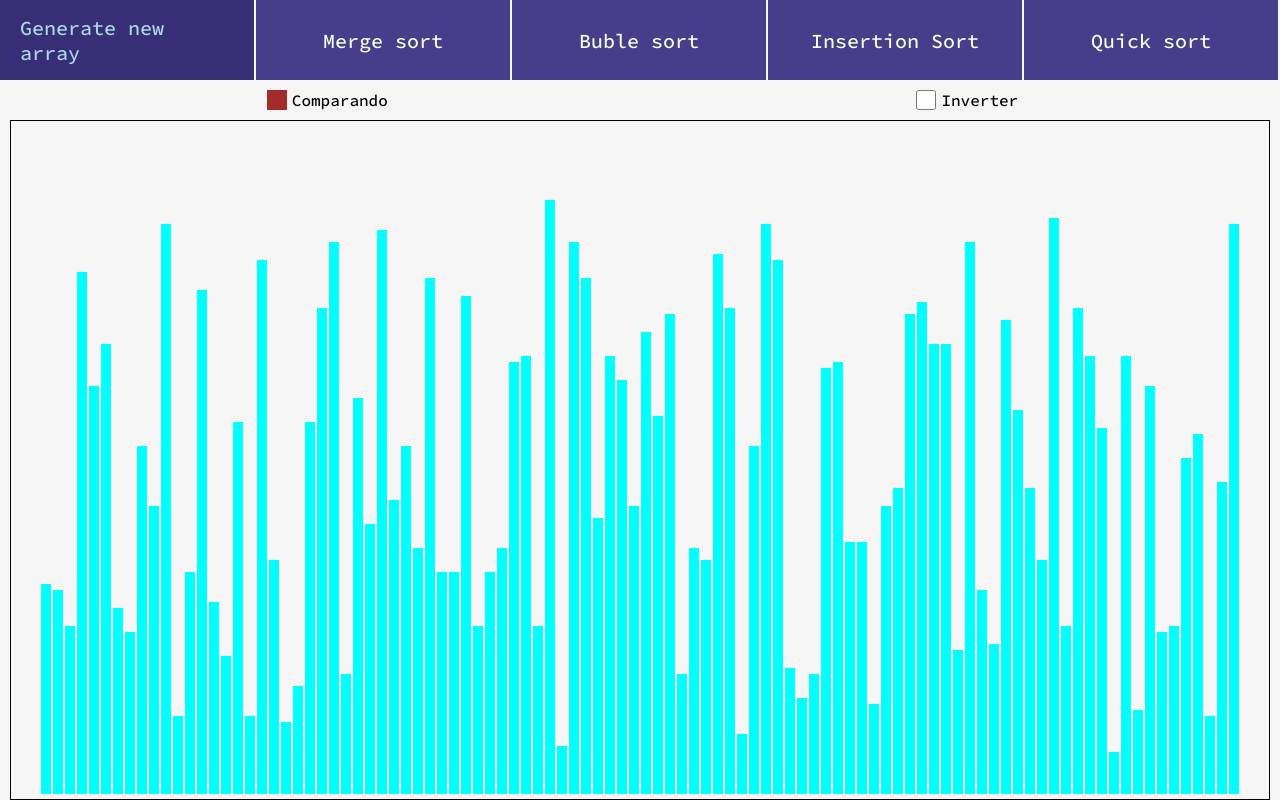
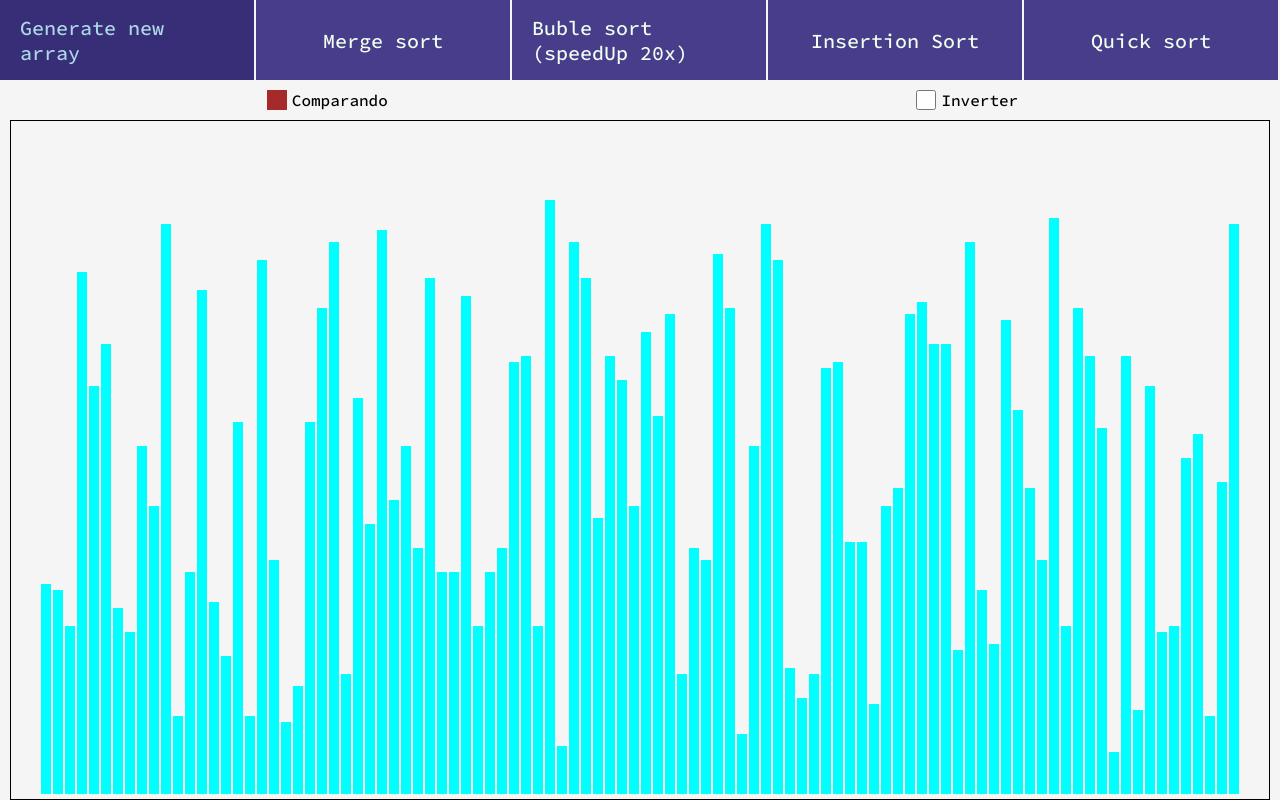
Before and after one commit to victorsouza-mnz/sorting-visualizer, a React (Create React App) app: page / in a window 1280 px wide. Built offline with nearby package versions, Linux system fonts and the light colour scheme.

Commit message:
fixing bugs

```diff
--- a/src/compoents/header/header.component.jsx
+++ b/src/compoents/header/header.component.jsx
@@ -1,14 +1,14 @@
 import React from "react";
 import './header.styels.css'
 
-const Header = ({ onClick, mergeSort, onToggleCheckBox }) => {
+const Header = ({ onClick, mergeSort, onToggleCheckBox, bubbleSort }) => {
 
     return (
         <div>
             <div className='header'>
                 <div className='nav-item' onClick={onClick}>Generate new array</div>
                 <div className='nav-item' onClick={mergeSort}>Merge sort</div>
-                <div className='nav-item' onClick={() => alert('Not implemented yet')}>Buble sort</div>
+                <div className='nav-item' onClick={bubbleSort}>Buble sort (speedUp 20x)</div>
                 <div className='nav-item' onClick={() => alert('Not implemented yet')}>Insertion Sort</div>
                 <div className='nav-item' onClick={() => alert('Not implemented yet')}>Quick sort</div>
             </div>
--- a/src/pages/sort-visualizer/Sort-Visualizer.component.jsx
+++ b/src/pages/sort-visualizer/Sort-Visualizer.component.jsx
@@ -2,6 +2,7 @@ import React, { useState, useEffect } from "react";
 import Header from "../../compoents/header/header.component";
 import './Sort-Visualizer.styles.css'
 import mergeSortHelper from '../../sortHelpers/mergeSortHelper'
+import bubleSortHelper from '../../sortHelpers/bubbleSortHelper'
 
 const SortVisualizer = () => {
 
@@ -57,11 +58,36 @@ const SortVisualizer = () => {
 
         }
     }
+    const bubbleSort = async () => {
+        const animationLog = bubleSortHelper(array)
+        let red = true
+        for (let i = 0; i < animationLog.length; i++) {
+            const bars = document.getElementsByClassName('bar')
+            await timeout(0.5);
+            if (animationLog[i][2] === 0) {
+                if (red) {
+                    bars[animationLog[i][0]].style.backgroundColor = 'red'
+                    bars[animationLog[i][1]].style.backgroundColor = 'red'
+                    red = false
+                } else {
+                    bars[animationLog[i][0]].style.backgroundColor = 'aqua'
+                    bars[animationLog[i][1]].style.backgroundColor = 'aqua'
+                    red = true
+                }
+            } else if (animationLog[i][2] === 1) {
+
+                let temp = bars[animationLog[i][0]].style.height
+                bars[animationLog[i][0]].style.height = bars[animationLog[i][1]].style.height
+                bars[animationLog[i][1]].style.height = temp
+            }
+
+        }
+    }
 
     return (
         <div>
-            <Header onToggleCheckBox={onToggleCheckBox} mergeSort={mergeSort} onClick={onClick} />
-            <div className="array" style={{ alignItems: `${invert ? 'flex-start' : 'flex-end'}` }}>
+            <Header bubbleSort={bubbleSort} onToggleCheckBox={onToggleCheckBox} mergeSort={mergeSort} onClick={onClick} />
+            <div array={array} className="array" style={{ alignItems: `${invert ? 'flex-start' : 'flex-end'}` }}>
 
                 {
                     array.map((item, idx) => {
--- /dev/null
+++ b/src/sortHelpers/bubbleSortHelper.js
@@ -0,0 +1,21 @@
+function bubleSortHelper(array) {
+
+    const animation = []
+
+
+    for (let i = 0; i < array.length - 1; i++) {
+        for (let j = 0; j < array.length - 1 - i; j++) {
+            animation.push([j, j + 1, 0])
+            animation.push([j, j + 1, 0])
+            if (array[j].value >= array[j + 1].value) {
+                animation.push([j, j + 1, 1])
+                let temp = array[j]
+                array[j] = array[j + 1]
+                array[j + 1] = temp
+            }
+        }
+    }
+    return (animation)
+}
+
+export default bubleSortHelper
```
